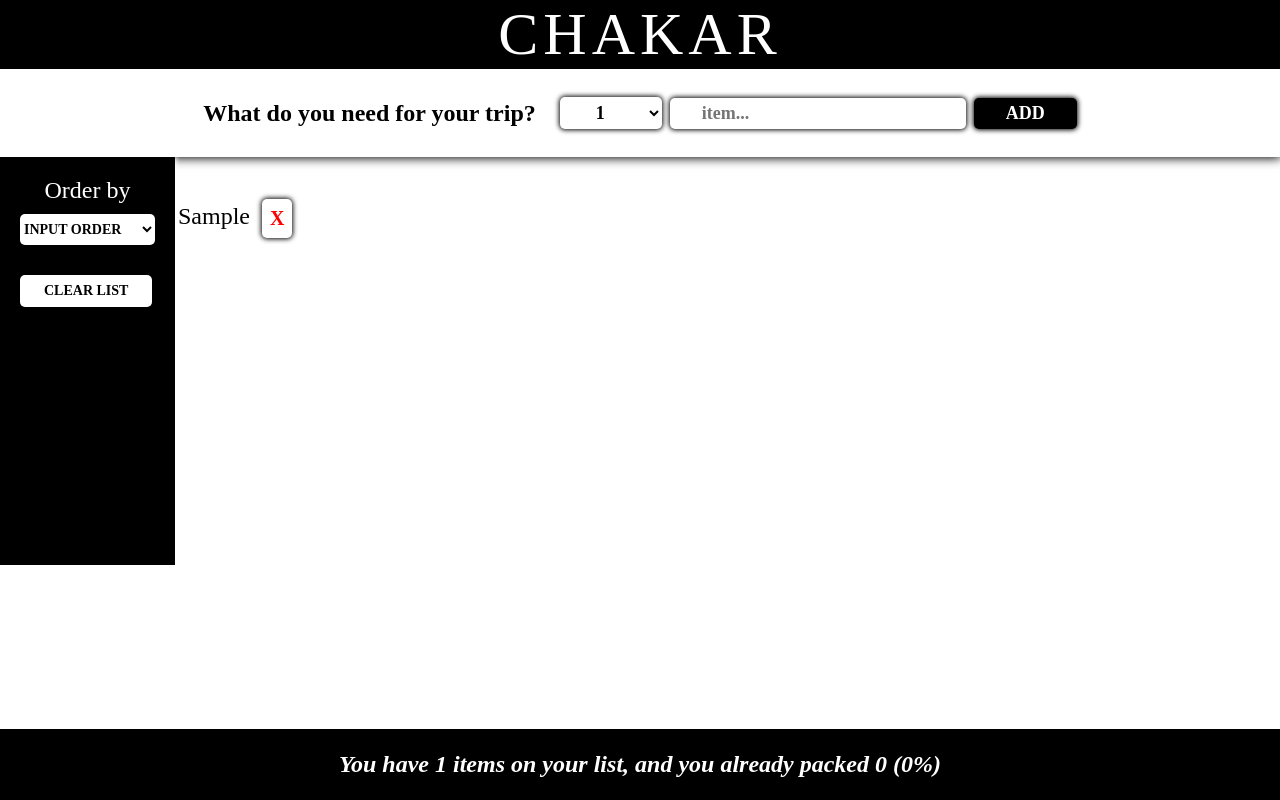
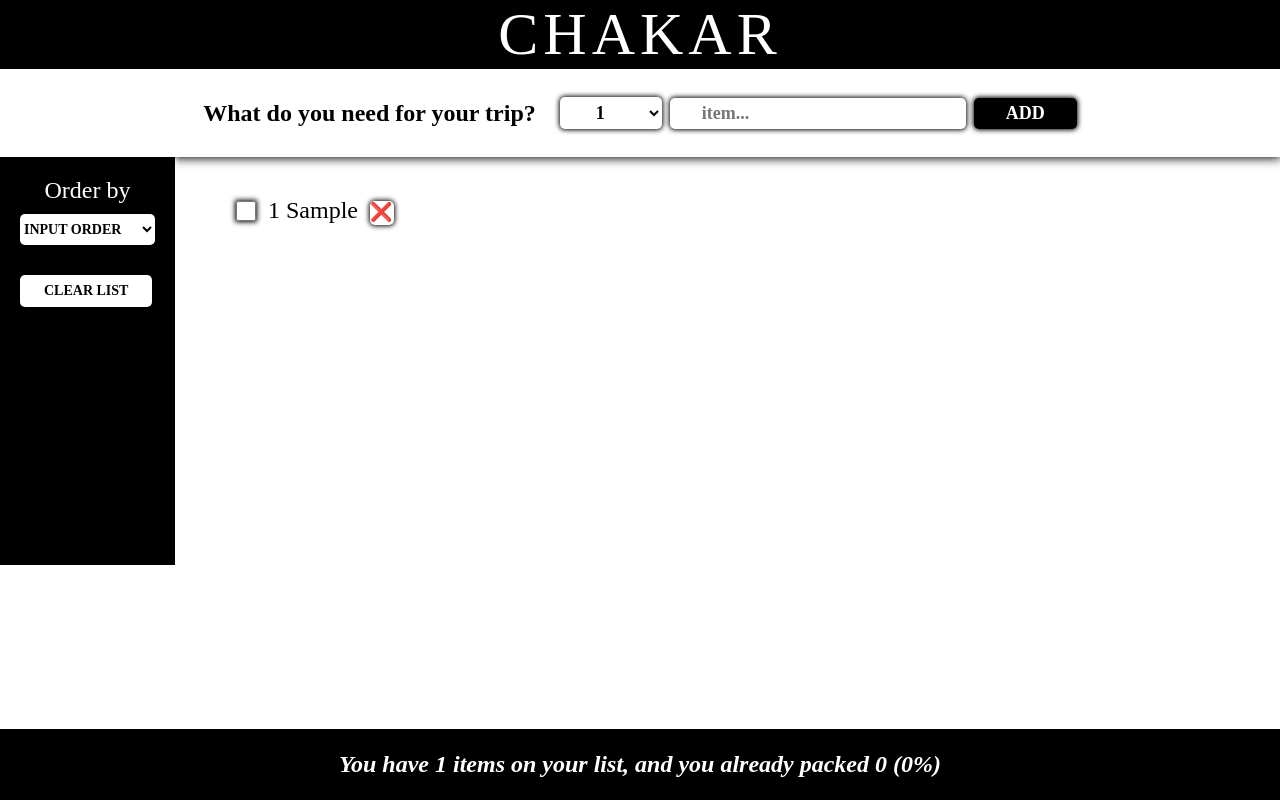
Before and after one commit to Ehsan2022/05-travel-list, a React (Create React App) app: page / in a window 1280 px wide. Both pictures are taken after typing "Sample" into the empty fields and a click on the button "ADD". Built offline with nearby package versions, Linux system fonts and the light colour scheme.

Commit message:
btn close updated

```diff
--- a/src/components/Item.js
+++ b/src/components/Item.js
@@ -9,8 +9,8 @@ export default function Item({ item, handleDeleteItem, handleToggleItem }) {
       <span style={item.packed ? { textDecoration: "line-through" } : {}}>
         {item.quantity} {item.description}
       </span>
-      <button onClick={() => handleDeleteItem(item.id)}>
-        <span>X</span>
+      <button className="close" onClick={() => handleDeleteItem(item.id)}>
+        <span>❌</span>
       </button>
     </li>
   );
--- a/src/index.css
+++ b/src/index.css
@@ -51,10 +51,14 @@ h3 {
   margin-right: 1.6rem;
   font-size: 2.4rem;
 }
-button span {
-  color: red;
-  font-size: 20px;
-  font-weight: bold;
+.close {
+  height: 24px;
+  width: 24px;
+  span {
+    position: absolute;
+    top: 0;
+    left: 0;
+  }
 }
 
 button,
@@ -84,7 +88,7 @@ input {
 
 .list {
   color: black;
-  padding: 4rem 0;
+  padding: 4rem 0 4rem 12rem;
   display: flex;
   justify-content: space-between;
   flex-direction: column;
```
